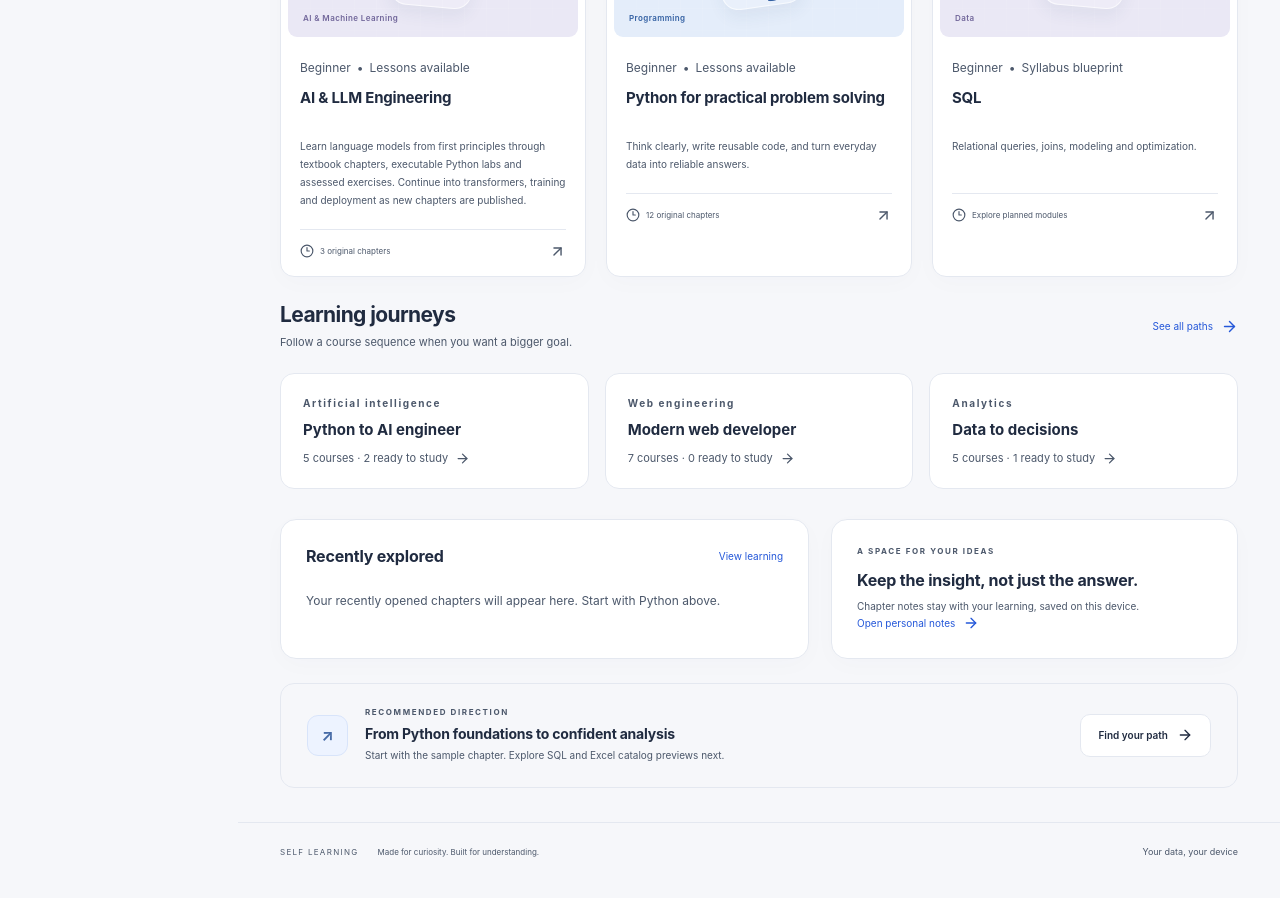
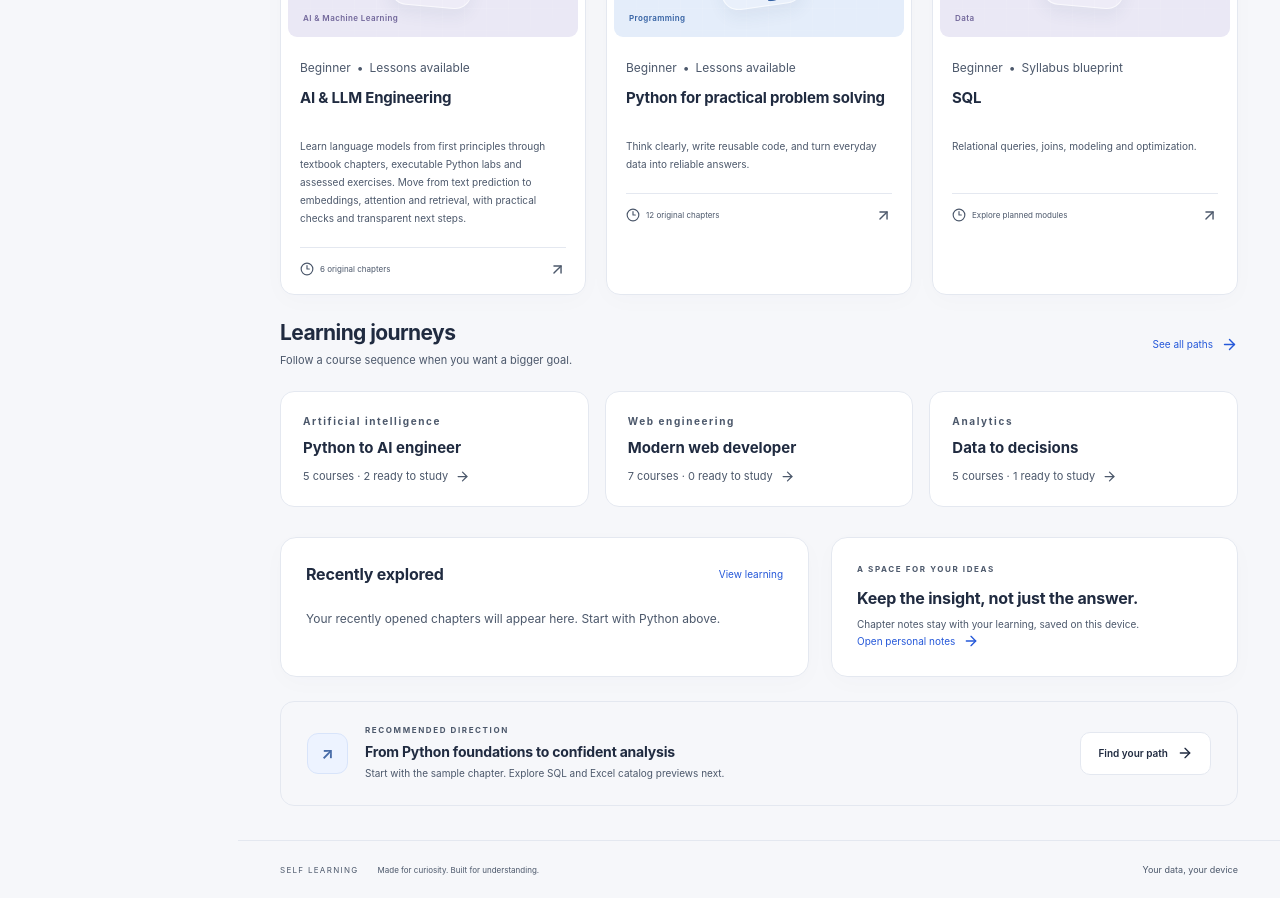
Before and after one commit to Swapnild007/Self_learning, a React (Vite) app: page /#/ in a window 1280 px wide. Shown: the part 920-1818 px from the top of the page. Built offline with nearby package versions, Linux system fonts and the light colour scheme.

Commit message:
Publish three advanced LLM textbook chapters in their own assessed module

```diff
--- a/src/content/catalog.ts
+++ b/src/content/catalog.ts
@@ -1,4 +1,6 @@
-import { llmChapters } from "./llmCurriculum";
+import { llmChapters as llmFoundations } from "./llmCurriculum";
+import { llmAdvancedChapters } from "./llmAdvancedCurriculum";
+const llmChapters = [...llmFoundations, ...llmAdvancedChapters];
 import { pythonChapters } from "./pythonCurriculum";
 import type { Chapter, Course } from "./schema";
 export const starter = `def average_wait(total_seconds, calls):\n    if calls == 0:\n        return 0\n    return total_seconds / calls\n\nprint(average_wait(150, 5))`;
@@ -283,8 +285,8 @@ export const courses: Course[] = [
     title: "AI & LLM Engineering",
     category: "AI & Machine Learning",
     level: "Beginner",
-    description: "Learn language models from first principles through textbook chapters, executable Python labs and assessed exercises. Continue into transformers, training and deployment as new chapters are published.",
-    outcomes: ["Explain training, inference and token prediction", "Build and test a tokenizer", "Train a small statistical language model"],
+    description: "Learn language models from first principles through textbook chapters, executable Python labs and assessed exercises. Move from text prediction to embeddings, attention and retrieval, with practical checks and transparent next steps.",
+    outcomes: ["Explain training, inference and token prediction", "Build and test a tokenizer", "Compute similarity and attention weights", "Design a traceable retrieval pipeline"],
     prerequisites: [],
     skills: ["Language models", "Tokenization", "Python", "Model evaluation"],
     minutes: llmChapters.reduce((sum, chapter) => sum + chapter.minutes, 0),
@@ -292,7 +294,10 @@ export const courses: Course[] = [
     color: "lavender",
     symbol: "LLM",
     editor: "Self Learning editorial • AI & LLM Engineering",
-    modules: [{ id: "llm-foundations-module", title: "Foundations: how language models work", chapters: llmChapters }],
+    modules: [
+      { id: "llm-foundations-module", title: "Foundations: how language models work", chapters: llmFoundations },
+      { id: "llm-retrieval-module", title: "Vectors, attention and grounded answers", chapters: llmAdvancedChapters },
+    ],
     references: llmChapters[0].references,
   },
   {
```
